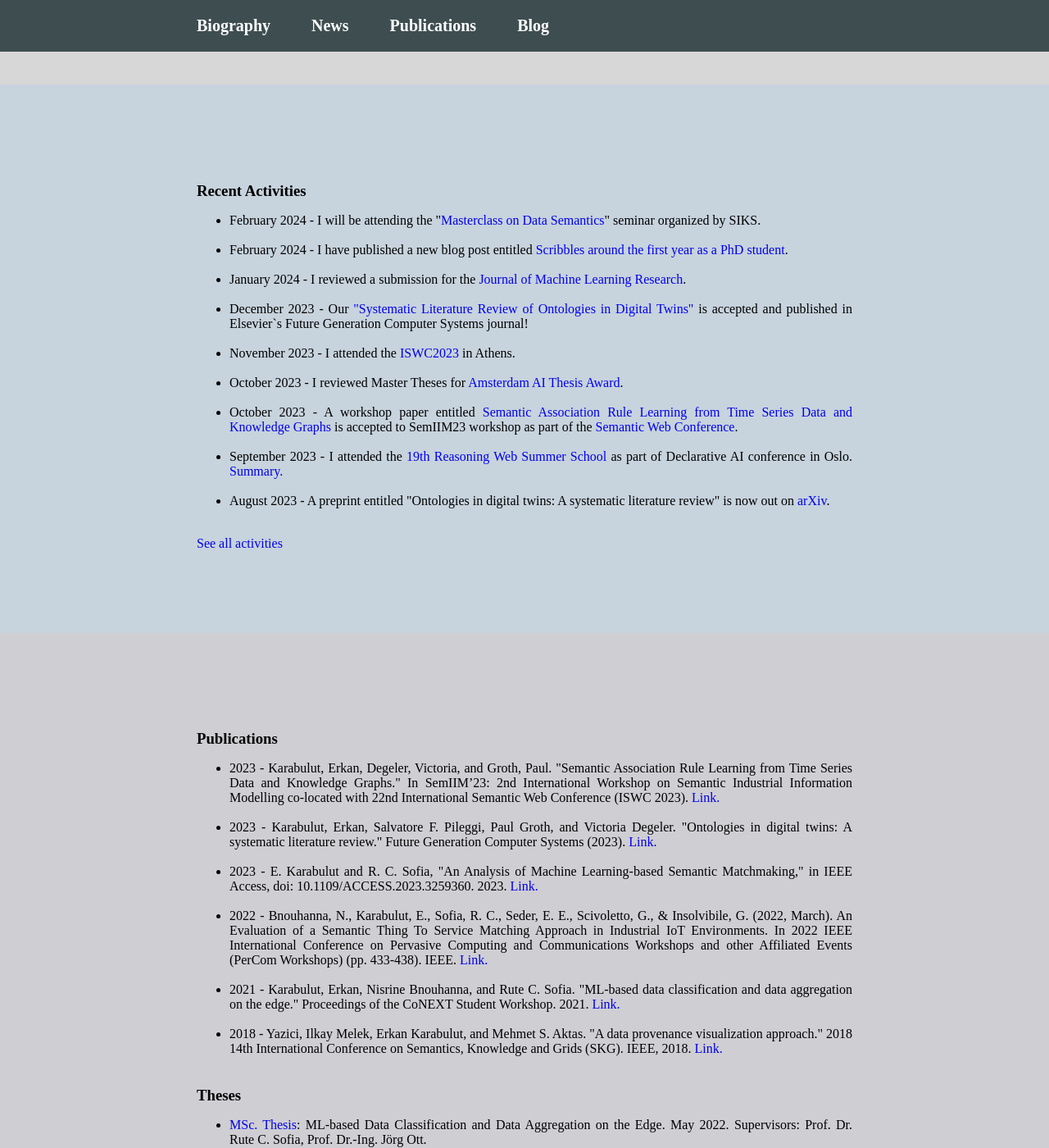
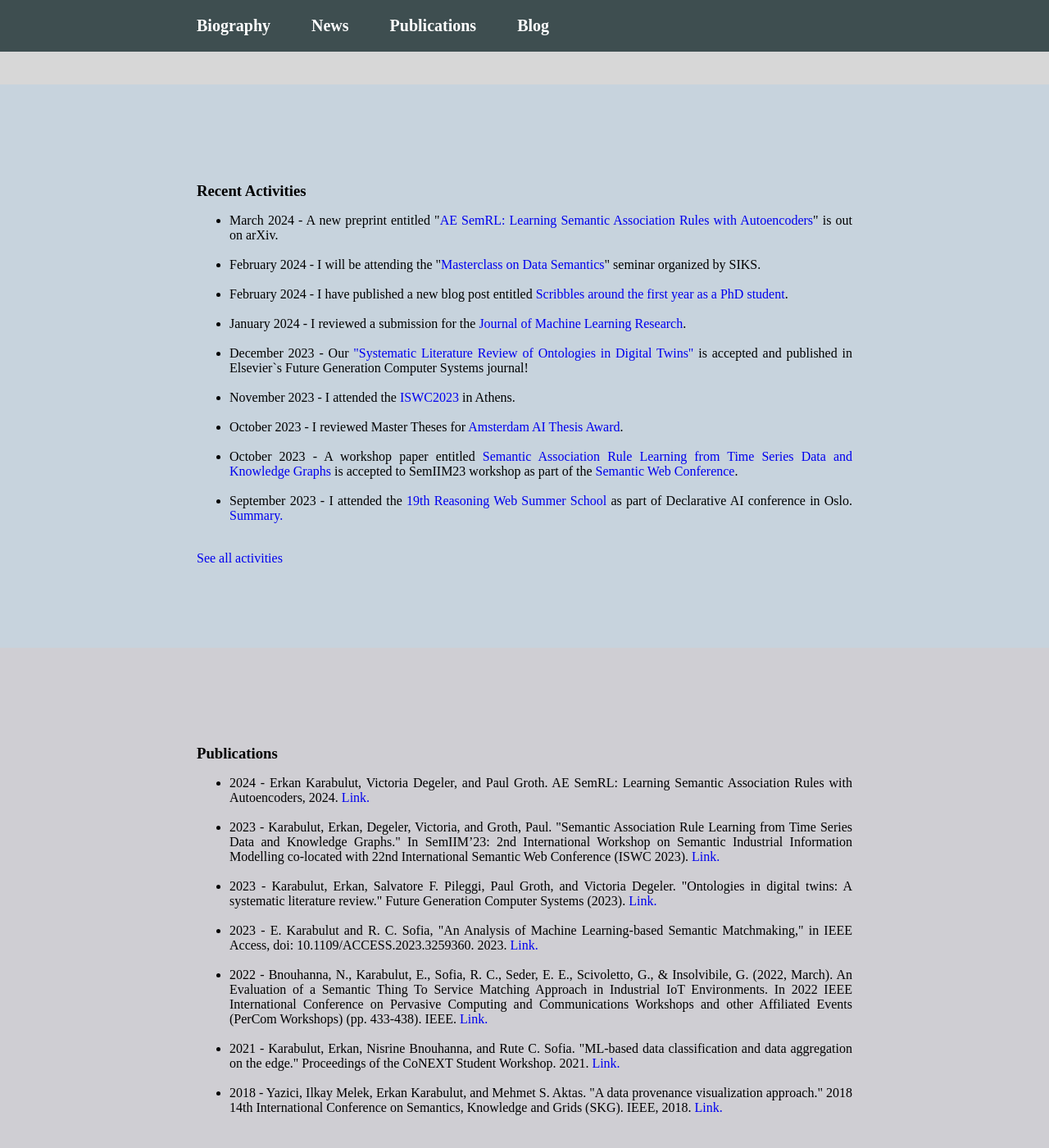
Before and after one commit to erkankarabulut/erkankarabulut.github.io, a Jekyll site: the page built from index.html, in a window 1280 px wide and 1400 px high, scrolled down 561 px. Shown: the whole window at 82% size. Built offline with Jekyll 4.4.1, drawn with Linux system fonts in a browser that asks for light colours.

Commit message:
add ae semrl arxiv paper

```diff
--- a/_data/news.yml
+++ b/_data/news.yml
@@ -1,3 +1,4 @@
+- 'March 2024 - A new preprint entitled "<a href="https://arxiv.org/pdf/2403.18133.pdf" target="_blank">AE SemRL: Learning Semantic Association Rules with Autoencoders</a>" is out on arXiv.'
 - 'February 2024 - I will be attending the "<a href="https://siks.nl/activities/activities/siks-masterclass-on-data-semantics/" target="_blank">Masterclass on Data Semantics</a>" seminar organized by SIKS.'
 - 'February 2024 - I have published a new blog post entitled <a href="https://erkankarabulut.github.io/blog/1st-year-phd-takeaways/" target="_blank">Scribbles around the first year as a PhD student</a>.'
 - 'January 2024 - I reviewed a submission for the <a href="https://www.jmlr.org/" target="_blank">Journal of Machine Learning Research</a>.'
--- a/_data/publications.yml
+++ b/_data/publications.yml
@@ -1,3 +1,5 @@
+- text: '2024 - Erkan Karabulut, Victoria Degeler, and Paul Groth. AE SemRL: Learning Semantic Association Rules with Autoencoders, 2024.'
+  link: 'https://arxiv.org/pdf/2403.18133.pdf'
 - text: '2023 - Karabulut, Erkan, Degeler, Victoria, and Groth, Paul. "Semantic Association Rule Learning from Time Series Data and Knowledge Graphs." In SemIIM’23: 2nd International Workshop on Semantic Industrial Information Modelling co-located with 22nd International Semantic Web Conference (ISWC 2023).'
   link: 'https://ceur-ws.org/Vol-3647/SemIIM2023_paper_3.pdf'
 - text: '2023 - Karabulut, Erkan, Salvatore F. Pileggi, Paul Groth, and Victoria Degeler. "Ontologies in digital twins: A systematic literature review." Future Generation Computer Systems (2023).'
```
